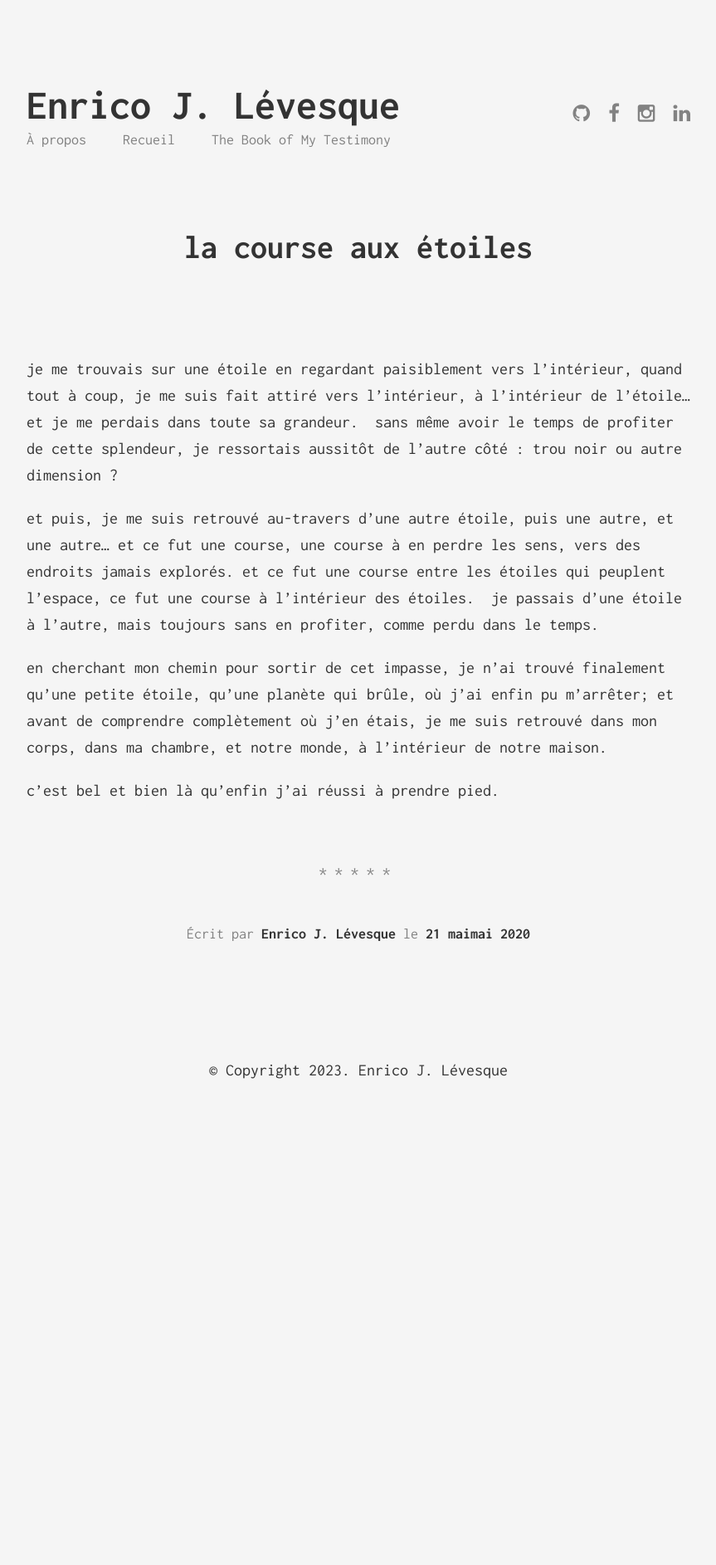
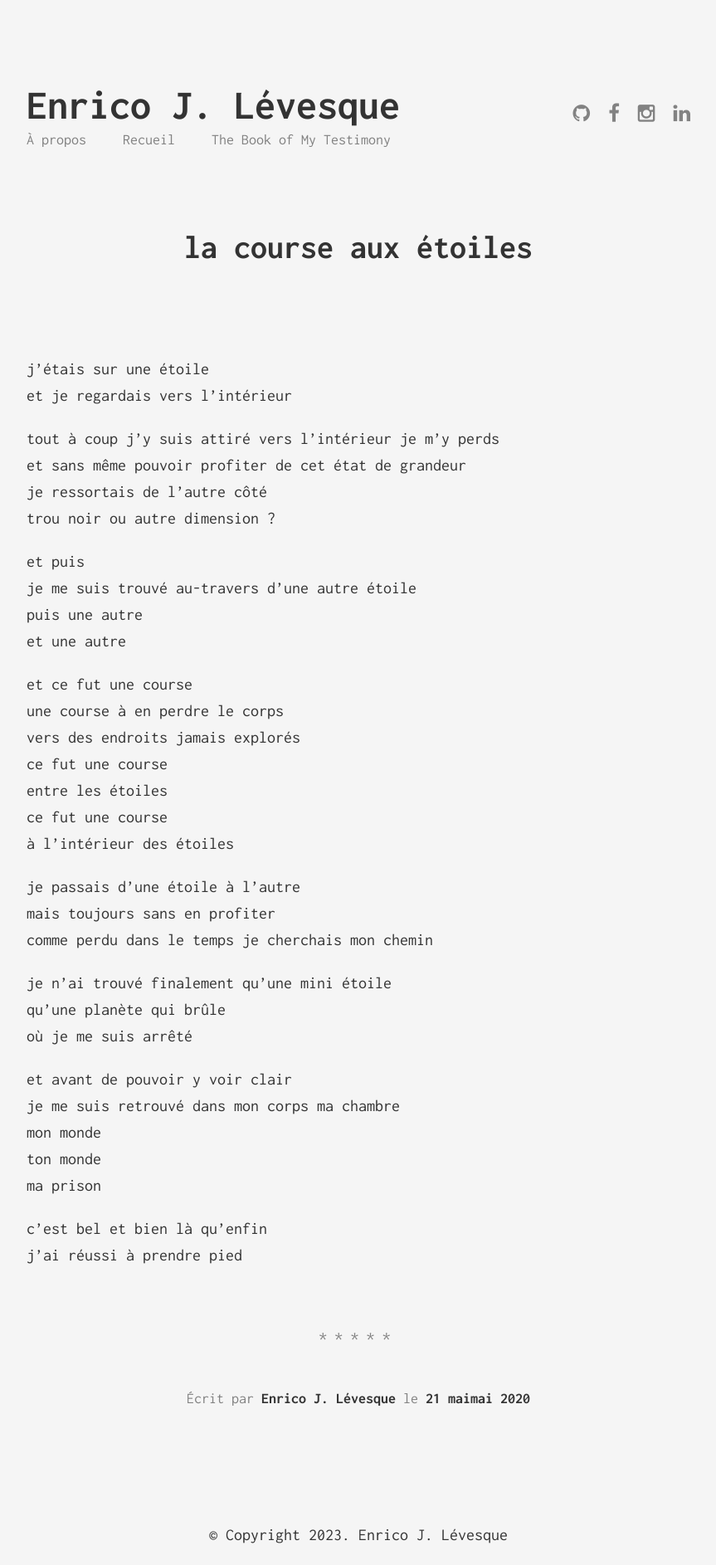
Before and after one commit to enricoJL/enricojl.github.io, a Jekyll site: the page built from _posts/2020-05-21-la-course-aux-etoiles.md, in a window 1280 px wide. Shown: the whole page at 83% size, without its empty margins (208-1071 px from the left). Built offline with Jekyll 4.4.1, drawn with Linux system fonts in a browser that asks for light colours; before the commit the page ends 1326 px from its top, so only the background shows below that.

Commit message:
au travers du dernier mur et d'autres corrections de mise en page

```diff
--- a/_posts/2015-09-06-welcome-to-jekyll.markdown
+++ b/_posts/2015-09-06-welcome-to-jekyll.markdown
@@ -4,7 +4,9 @@ title:  "Welcome to Jekyll!"
 subtitle: "Feel home!"
 date:   2015-09-06 23:34:01
 categories: [design, tool]
+published: false
 ---
+
 You’ll find this post in your `_posts` directory. Go ahead and edit it and re-build the site to see your changes. You can rebuild the site in many different ways, but the most common way is to run `jekyll serve`, which launches a web server and auto-regenerates your site when a file is updated.
 
 To add new posts, simply add a file in the `_posts` directory that follows the convention `YYYY-MM-DD-name-of-post.ext` and includes the necessary front matter. Take a look at the source for this post to get an idea about how it works.
--- a/_posts/2015-09-08-sample-post.markdown
+++ b/_posts/2015-09-08-sample-post.markdown
@@ -4,6 +4,7 @@ title:  "Sample post from Daktilo"
 subtitle: "What you can do with it!"
 date:   2014-08-19 23:56:45
 categories: [tool]
+published: false
 ---
 
 Just a sample post to show some of the *typography* elements supported from
--- a/_posts/2020-05-21-la-course-aux-etoiles.md
+++ b/_posts/2020-05-21-la-course-aux-etoiles.md
@@ -6,10 +6,43 @@ categories:
   - "poesie"
 ---
 
-je me trouvais sur une étoile en regardant paisiblement vers l'intérieur, quand tout à coup, je me suis fait attiré vers l'intérieur, à l'intérieur de l'étoile... et je me perdais dans toute sa grandeur.  sans même avoir le temps de profiter de cette splendeur, je ressortais aussitôt de l'autre côté : trou noir ou autre dimension ?
+j'étais sur une étoile
+et je regardais vers l'intérieur
 
-et puis, je me suis retrouvé au-travers d'une autre étoile, puis une autre, et une autre... et ce fut une course, une course à en perdre les sens, vers des endroits jamais explorés. et ce fut une course entre les étoiles qui peuplent l'espace, ce fut une course à l'intérieur des étoiles.  je passais d'une étoile à l'autre, mais toujours sans en profiter, comme perdu dans le temps.
+tout à coup j'y suis attiré
+vers l'intérieur je m'y perds
+et sans même pouvoir profiter de cet état de grandeur
+je ressortais de l'autre côté
+trou noir ou autre dimension ?
 
-en cherchant mon chemin pour sortir de cet impasse, je n'ai trouvé finalement qu'une petite étoile, qu'une planète qui brûle, où j'ai enfin pu m'arrêter; et avant de comprendre complètement où j'en étais, je me suis retrouvé dans mon corps, dans ma chambre, et notre monde, à l'intérieur de notre maison.
+et puis
+je me suis trouvé au-travers d'une autre étoile
+puis une autre
+et une autre
 
-c'est bel et bien là qu'enfin j'ai réussi à prendre pied.
+et ce fut une course
+une course à en perdre le corps
+vers des endroits jamais explorés
+ce fut une course
+entre les étoiles
+ce fut une course
+à l'intérieur des étoiles
+
+je passais d'une étoile à l'autre
+mais toujours sans en profiter
+comme perdu dans le temps
+je cherchais mon chemin
+
+je n'ai trouvé finalement qu'une mini étoile
+qu'une planète qui brûle
+où je me suis arrêté
+
+et avant de pouvoir y voir clair
+je me suis retrouvé dans mon corps
+ma chambre
+mon monde
+ton monde
+ma prison
+
+c'est bel et bien là qu'enfin
+j'ai réussi à prendre pied
```
Also changed, not shown: _posts/2013-07-20-a-la-recherche-de-lintimite.md (+19 -6 lines), _posts/2023-01-02-au-travers-du-dernier-mur.md (added, +16 -0 lines), _posts/2023-01-02-plongeon-dans-le-ciel.md (added, +20 -0 lines).
